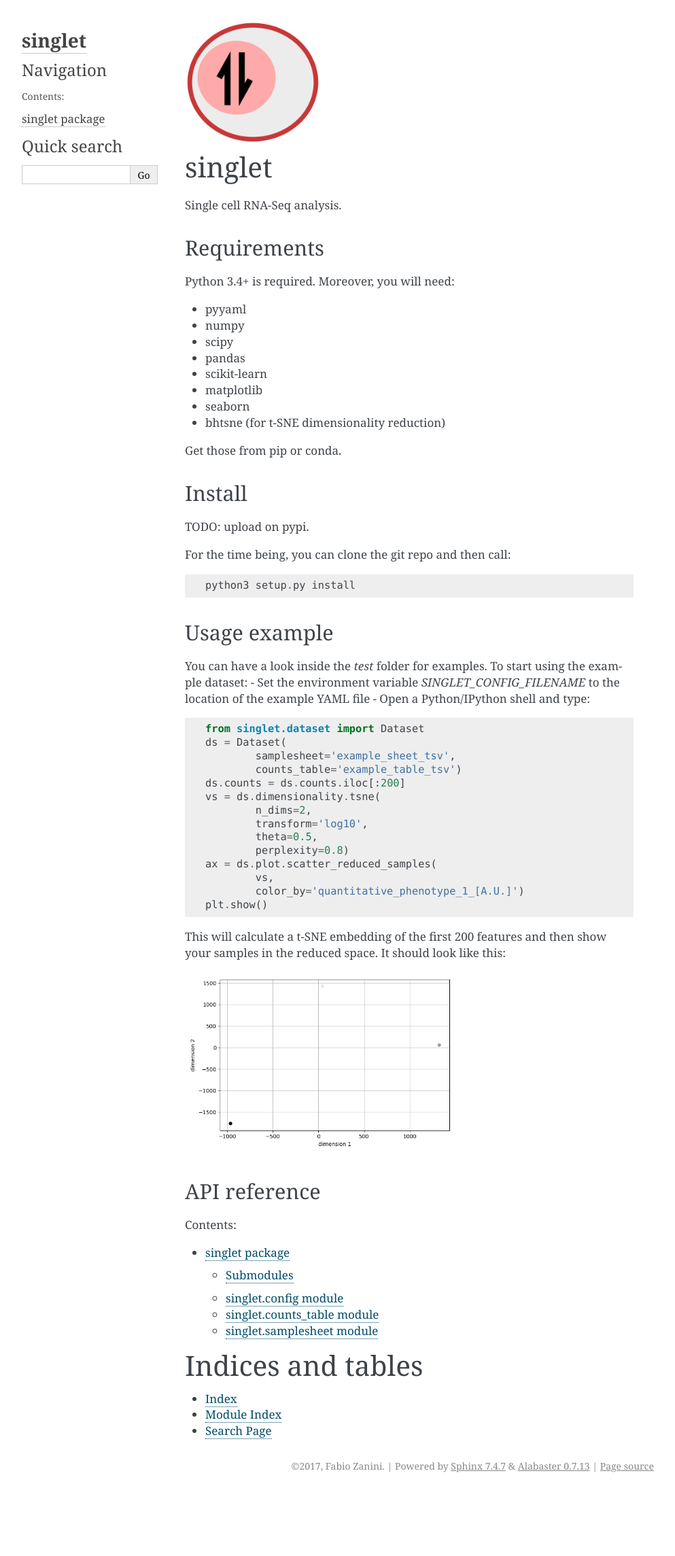
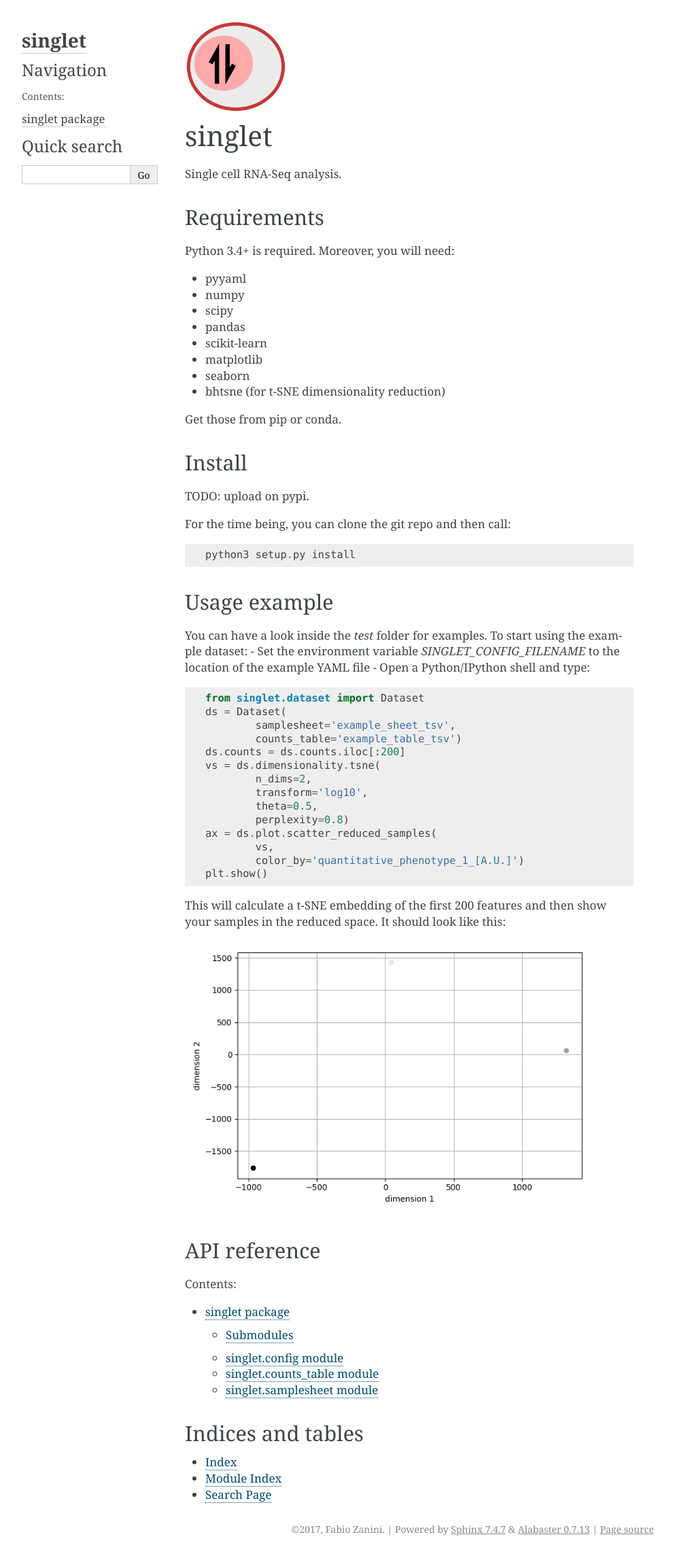
Before and after one commit to iosonofabio/singlet, a Sphinx documentation site: the page built from docs/index.rst, in a window 1280 px wide. Shown: the whole page at 68% size, without its empty margins (148-1141 px from the left). Built offline with Sphinx 7.4.7, drawn with Linux system fonts in a browser that asks for light colours; pages that are not in the unit, such as notebooks, are missing from menus; before the commit the page ends 2196 px from its top, so only the background shows below that.

Commit message:
Aesthetics of index.rst

```diff
--- a/docs/index.rst
+++ b/docs/index.rst
@@ -4,7 +4,7 @@
    contain the root `toctree` directive.
 
 .. image:: _static/logo.png
-   :width: 200
+   :width: 150
    :alt: t-SNE example
 
 singlet
@@ -58,7 +58,7 @@ You can have a look inside the `test` folder for examples. To start using the ex
 This will calculate a t-SNE embedding of the first 200 features and then show your samples in the reduced space. It should look like this:
 
 .. image:: _static/example_tsne.png
-   :width: 400
+   :width: 600
    :alt: t-SNE example
 
 
@@ -72,7 +72,7 @@ API reference
 
 
 Indices and tables
-==================
+------------------
 
 * :ref:`genindex`
 * :ref:`modindex`
```
